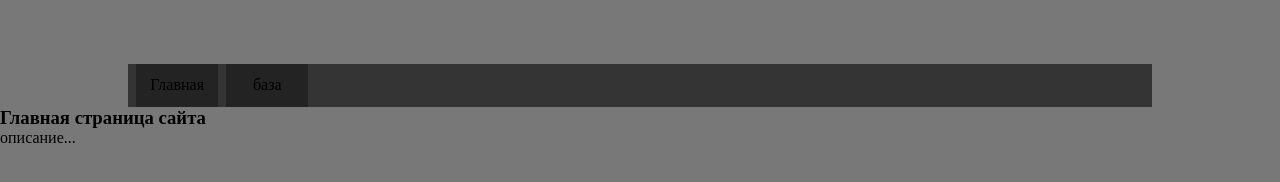
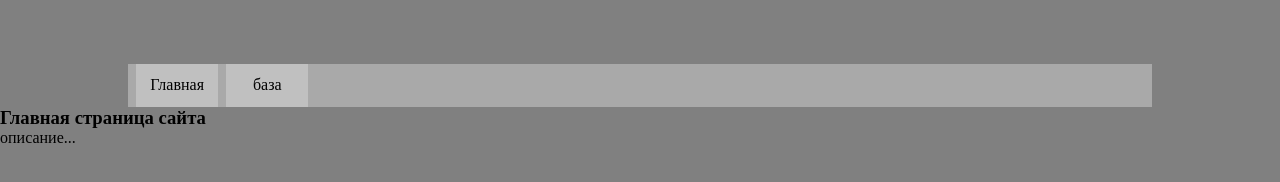
Before and after one commit to Queary/givit, a plain HTML site: page index.html in a window 1280 px wide. Drawn offline with Linux system fonts and the light colour scheme.

Commit message:
heaer ol li
Co-Authored-By: COO <G@y>

```diff
--- a/css/main.css
+++ b/css/main.css
@@ -4,13 +4,13 @@
 }
 
 body{
-  background:#787878;
+  background:gray;
 }
 
 header{
   width:80%;
   height:10%;
-  background: #343434;
+  background: darkgray;
   float:left;
   margin-top:5%;
   margin-left:10%;
@@ -24,7 +24,7 @@ header ol{
 header ol li{
   width:10%;
   height:100%;
-  background:#232323;
+  background:silver;
   margin-left:1%;
   display:block;
   float:left;
```
